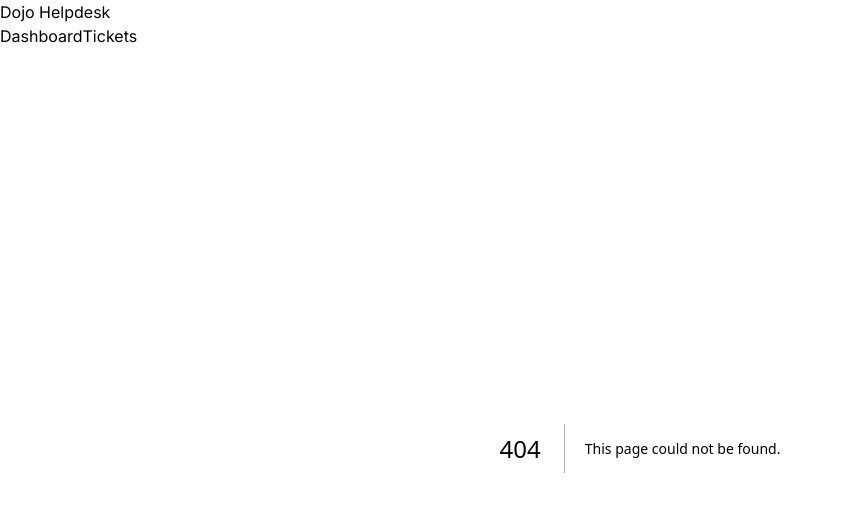
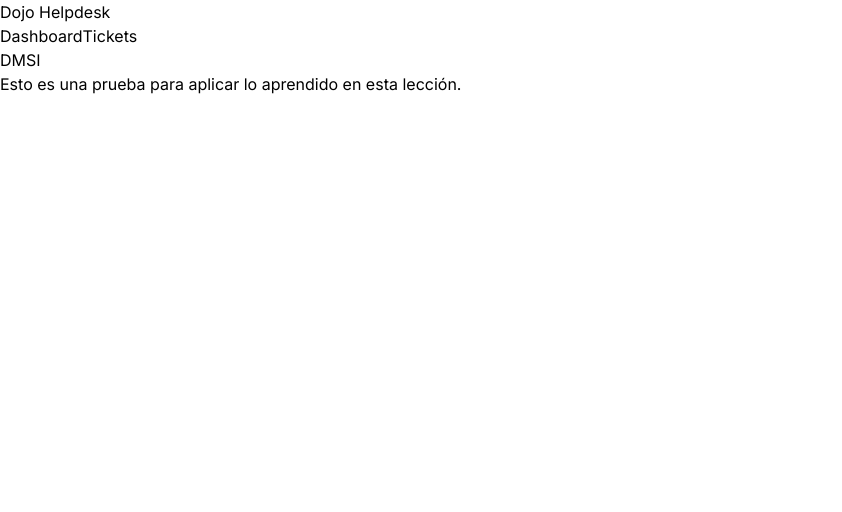
Before and after one commit to ULL-ESIT-DMSI-2324/nextjs13-borja-medina-ramos-alu0101337609, a Next.js app: page /dmsi in a window 1280 px wide. Before the commit this address had no page. Shown: the top 512 px of the page, without its empty margins (0-842 px from the left). Built offline with nearby package versions, Linux system fonts and the light colour scheme.

Commit message:
Añadiendo contenido sobre lo aprendido

```diff
--- a/app/components/Navbar.jsx
+++ b/app/components/Navbar.jsx
@@ -4,8 +4,13 @@ export default function Navbar() {
   return (
     <nav>
       <h1>Dojo Helpdesk</h1>
-      <Link href="/">Dashboard</Link>
-      <Link href="/tickets">Tickets</Link>
+      <div>
+        <Link href="/">Dashboard</Link>
+        <Link href="/tickets">Tickets</Link>
+      </div>
+
+
+      <Link href="/dmsi">DMSI</Link>
     </nav>
   )
 }
--- /dev/null
+++ b/app/dmsi/page.jsx
@@ -0,0 +1,7 @@
+import React from 'react'
+
+export default function DMSI() {
+  return (
+    <div>Esto es una prueba para aplicar lo aprendido en esta lección.</div>
+  )
+}
--- a/app/layout.jsx
+++ b/app/layout.jsx
@@ -13,13 +13,8 @@ export const metadata = {
 
 export default function RootLayout({ children }) {
   return (
-    <html lang="en">
+    <html lang="es">
       <body className={inter.className}>
-        {/* <nav>
-          <h1>Dojo Helpdesk</h1>
-          <Link href="/">Dashboard</Link>
-          <Link href="/tickets">Tickets</Link>
-        </nav> */}
         <Navbar />
         {children}
       </body>
```
